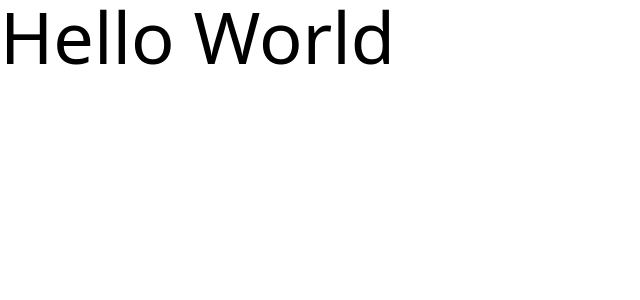
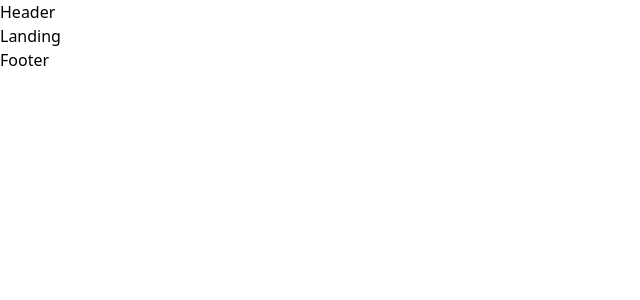
Before and after one commit to richardBoyer917/Fashion-eCommerce-Shop-in-React, a React (Vite) app: page / in a window 1280 px wide. Shown: the top 300 px of the page, without its empty margins (0-640 px from the left). Built offline with nearby package versions, Linux system fonts and the light colour scheme.

Commit message:
connected with react router dom

```diff
--- a/package.json
+++ b/package.json
@@ -11,7 +11,8 @@
   },
   "dependencies": {
     "react": "^18.3.1",
-    "react-dom": "^18.3.1"
+    "react-dom": "^18.3.1",
+    "react-router-dom": "^6.25.1"
   },
   "devDependencies": {
     "@types/react": "^18.3.3",
--- a/src/App.tsx
+++ b/src/App.tsx
@@ -1,5 +1,24 @@
+import { RouterProvider, createBrowserRouter } from "react-router-dom";
+import {
+  HomeLayout,
+  Landing,
+} from "./pages";
+
+const router = createBrowserRouter([
+  {
+    path: "/",
+    element: <HomeLayout />,
+    children: [
+      {
+        index: true,
+        element: <Landing />,
+      },
+    ],
+  },
+]);
+
 function App() {
-  return <h2 className="text-7xl font-thin">Hello World</h2>;
+  return <RouterProvider router={router} />;
 }
 
 export default App;
--- /dev/null
+++ b/src/components/Footer.tsx
@@ -0,0 +1,6 @@
+const Footer = () => {
+  return (
+    <div>Footer</div>
+  )
+}
+export default Footer
--- /dev/null
+++ b/src/components/Header.tsx
@@ -0,0 +1,6 @@
+const Header = () => {
+  return (
+    <div>Header</div>
+  )
+}
+export default Header
--- /dev/null
+++ b/src/components/index.ts
@@ -0,0 +1,2 @@
+export { default as Footer } from "./Footer";
+export { default as Header } from "./Header";
--- /dev/null
+++ b/src/pages/HomeLayout.tsx
@@ -0,0 +1,14 @@
+import { Outlet } from "react-router-dom";
+import Header from "../components/Header";
+import Footer from "../components/Footer";
+
+const HomeLayout = () => {
+  return (
+    <>
+      <Header />
+      <Outlet />
+      <Footer />
+    </>
+  );
+};
+export default HomeLayout;
--- /dev/null
+++ b/src/pages/Landing.tsx
@@ -0,0 +1,6 @@
+const Landing = () => {
+  return (
+    <div>Landing</div>
+  )
+}
+export default Landing
--- /dev/null
+++ b/src/pages/index.ts
@@ -0,0 +1,2 @@
+export { default as HomeLayout } from "./HomeLayout";
+export { default as Landing } from "./Landing";
```
Also changed, not shown: 1 other file (tests, documents, lock files or other folders).
